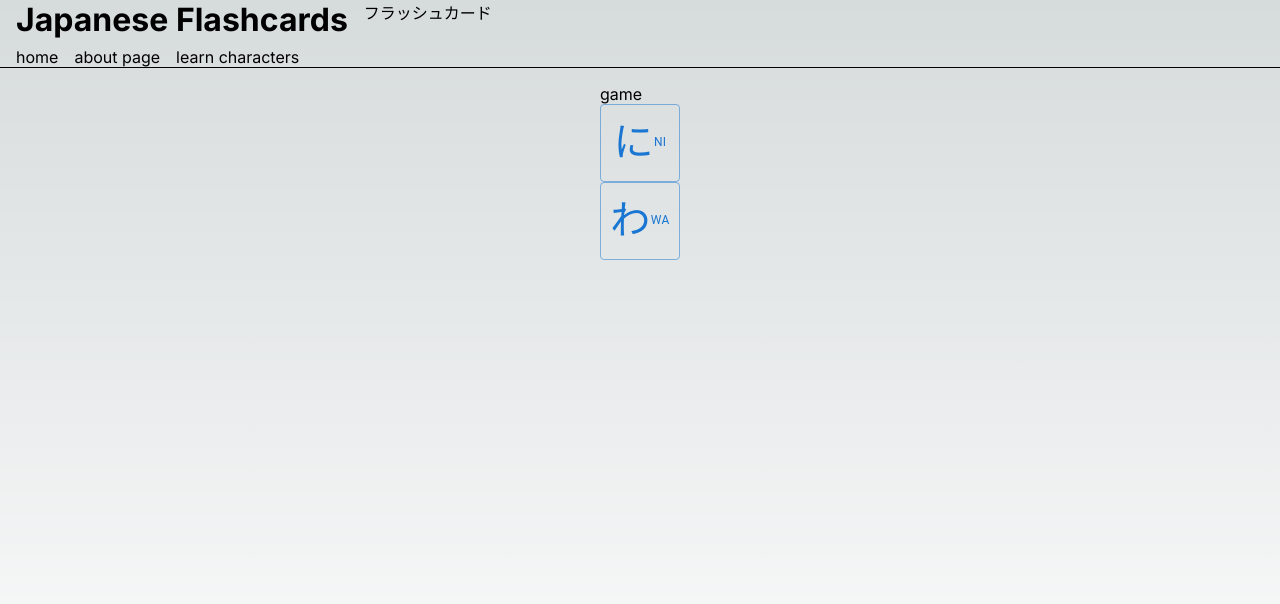
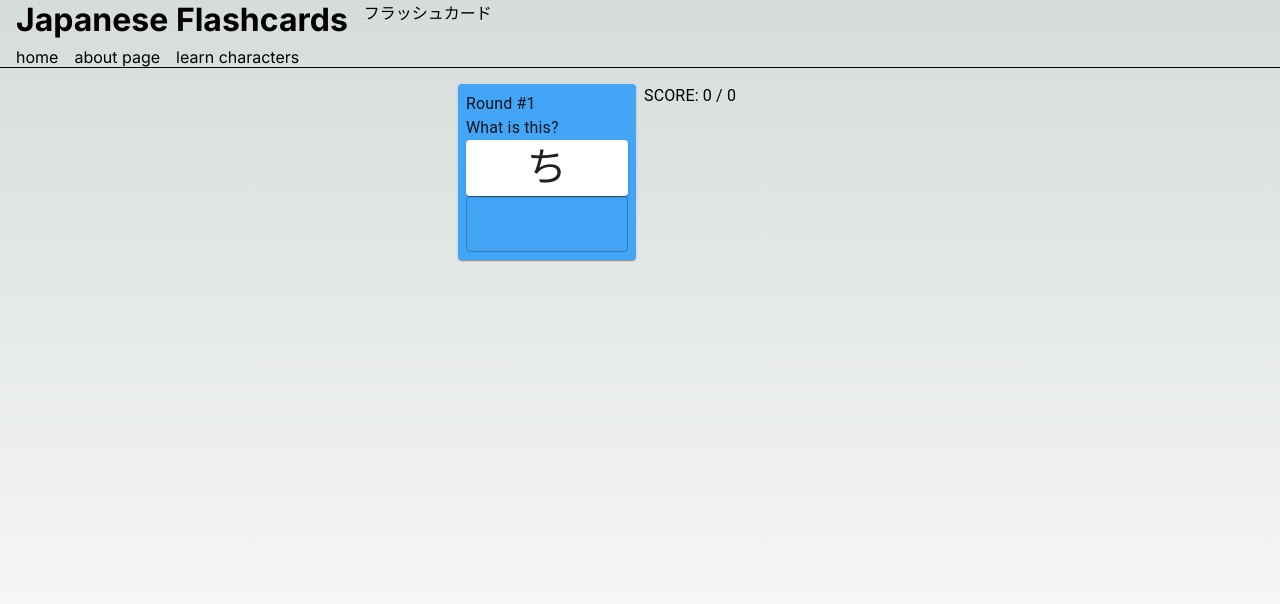
Before and after one commit to dblatcher/japanese-flashcard, a Next.js app: page /learn-characters in a window 1280 px wide. Shown: the top 604 px of the page. Built offline with nearby package versions, Linux system fonts and the light colour scheme.

Commit message:
basic character game works

```diff
--- a/src/components/CharacterGame.tsx
+++ b/src/components/CharacterGame.tsx
@@ -1,17 +1,114 @@
 'use client'
-import { Box } from "@mui/material";
-import React from "react";
-import { TalkingTile } from "./TalkingTile";
+import { Box, Card, Grid, Stack, TextField, Typography } from "@mui/material";
+import React, { useEffect, useState } from "react";
 import { SpeechProvider } from "@/context/speechContext";
+import { Character } from "@/lib/language/character";
+import { HIRAGANA } from "@/lib/language/hiragana";
+import { SyllableCard } from "./SyllableCard";
+import { GuessAndAnswer } from "./GuessAndAnswer";
+
+type Round = {
+    character: Character
+    answer: string
+    correct: boolean
+}
+
+
 
 export const CharacterGame: React.FunctionComponent = () => {
 
-    return <article>game
+    const [rounds, setRounds] = useState<Round[]>([])
+    const [character, setCharacter] = useState<Character | undefined>(undefined)
+    const [initialised, setInitalised] = useState(false)
+    const [guess, setGuess] = useState("")
+
+    const reset = () => {
+        console.log('reset')
+        setRounds([])
+        setCharacter(HIRAGANA.random(() => true))
+    }
+
+    const handleSubmit = () => {
+        if (!character || !guess) {
+            return
+        }
+        const answer = guess.trim().toUpperCase()
+        const correct = answer === character.identifier
+        console.log({ guess, answer, correct })
+        setRounds([...rounds, {
+            character, answer, correct
+        }])
+        setCharacter(HIRAGANA.random((nextCharacter) => nextCharacter.identifier !== character.identifier))
+        setGuess("")
+    }
+
+    useEffect(() => {
+        if (initialised) {
+            return
+        }
+        setInitalised(true)
+        reset()
+    }, [setInitalised])
+
+    const numberRight = rounds.filter(round => round.correct).length
+
+    const previousRound = rounds.length ? rounds[rounds.length - 1] : undefined
+
+    return <article>
         <SpeechProvider>
-            <Box>
-                <TalkingTile identifier="NI" />
-                <TalkingTile identifier="WA" />
-            </Box>
+            <Grid container spacing={1}>
+                <Grid item xs={6} >
+                    <Box>
+                        <Box component={Card} marginBottom={2} sx={{
+                            padding: 1,
+                            backgroundColor: 'primary.light'
+                        }}>
+
+                            <Typography>Round #{rounds.length + 1}</Typography>
+                            <Typography>What is this?</Typography>
+                            {character &&
+                                <SyllableCard character={character} noCaption />
+                            }
+
+                            <TextField value={guess} onChange={(event) => {
+                                setGuess(event.target.value.trim().toUpperCase())
+                            }} onKeyDown={(event) => {
+                                if (event.key === 'Enter') {
+                                    event.preventDefault()
+                                    handleSubmit()
+                                }
+                            }} />
+                        </Box>
+
+                        {previousRound && (
+                            <Box>
+                                <Typography>
+                                    {previousRound.correct ? 'CORRECT' : 'WRONG'}
+                                </Typography>
+                                <GuessAndAnswer answer={previousRound.answer} rightAnswer={previousRound.character.identifier} />
+                            </Box>
+                        )}
+                    </Box>
+                </Grid>
+                <Grid item xs={6} >
+                    <Box>
+                        <Typography>
+                            SCORE:  {numberRight} / {rounds.length}
+                        </Typography>
+                        {[...rounds].reverse().map((round, index) => (
+                            <Stack direction={'row'} key={index} gap={1} marginBottom={.5} alignItems={'center'}
+                                sx={{
+                                    borderColor: round.correct ? 'success.main' : 'error.main',
+                                    borderWidth: 2,
+                                    borderStyle: 'solid',
+                                }}>
+                                <SyllableCard character={round.character} size="small" noCaption />
+                                <GuessAndAnswer rightAnswer={round.character.identifier} answer={round.answer} />
+                            </Stack>
+                        ))}
+                    </Box>
+                </Grid>
+            </Grid>
         </SpeechProvider>
     </article>
 }
--- /dev/null
+++ b/src/components/GuessAndAnswer.tsx
@@ -0,0 +1,21 @@
+import { Box, Typography } from "@mui/material"
+
+interface Props {
+    answer: string,
+    rightAnswer: string,
+}
+
+export const GuessAndAnswer = ({ answer, rightAnswer }: Props) => {
+
+    const correct = answer === rightAnswer
+
+    return <Box display={'flex'} gap={1}>
+        <Typography color={correct ? 'success' : 'error'}>
+            {answer}
+        </Typography>
+        <Typography color={correct ? 'success' : 'error'}>
+            {correct ? "+" : "x"}
+        </Typography>
+        {!correct && <Typography>{rightAnswer}</Typography>}
+    </Box>
+}
--- a/src/components/SyllableCard.tsx
+++ b/src/components/SyllableCard.tsx
@@ -2,23 +2,48 @@ import { Character } from "@/lib/language/character";
 import { Card, Typography } from "@mui/material";
 
 
+type Size = 'normal' | 'small'
+
+type Dims = {
+    minWidth: number
+    fontSize: number
+}
+
 interface Props {
     character: Character
+    noCaption?: boolean
+    size?: Size
 }
 
-export const SyllableCard = ({ character }: Props) => {
+
+const sizes: Record<Size, Dims> = {
+    normal: {
+        minWidth: 60,
+        fontSize: 40
+    },
+    small: {
+        minWidth: 30,
+        fontSize: 20,
+    }
+}
+
+export const SyllableCard = ({ character, noCaption = false, size = 'normal' }: Props) => {
+
+    const { minWidth, fontSize } = sizes[size]
 
     return (
         <Card sx={{
             padding: 1,
             display: 'flex',
             justifyContent: 'center',
-            minWidth: 60,
+            minWidth,
             flexDirection: 'column',
             textAlign: 'center',
         }}>
-            <Typography fontSize={40} lineHeight={1}>{character.string}</Typography>
-            <Typography variant='caption'>{character.phonetic}</Typography>
+            <Typography fontSize={fontSize} lineHeight={1}>{character.string}</Typography>
+            {!noCaption && (
+                <Typography variant='caption' fontSize={fontSize * .5}>{character.phonetic}</Typography>
+            )}
         </Card>
     )
 }
```
